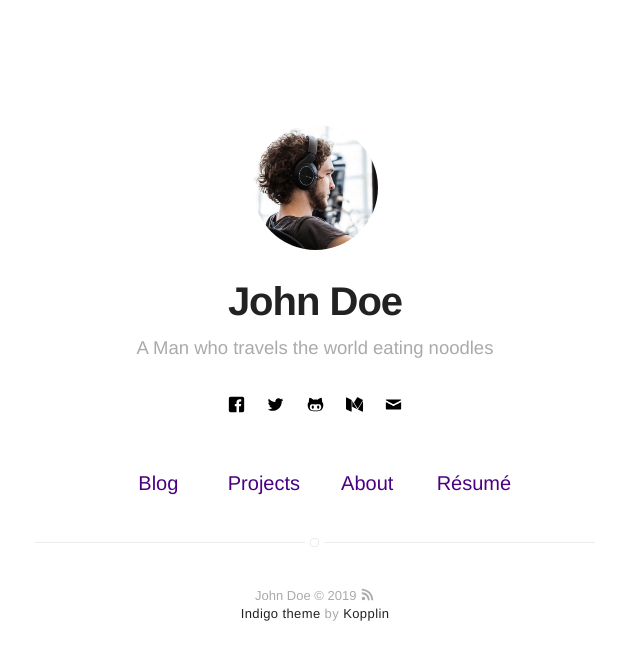
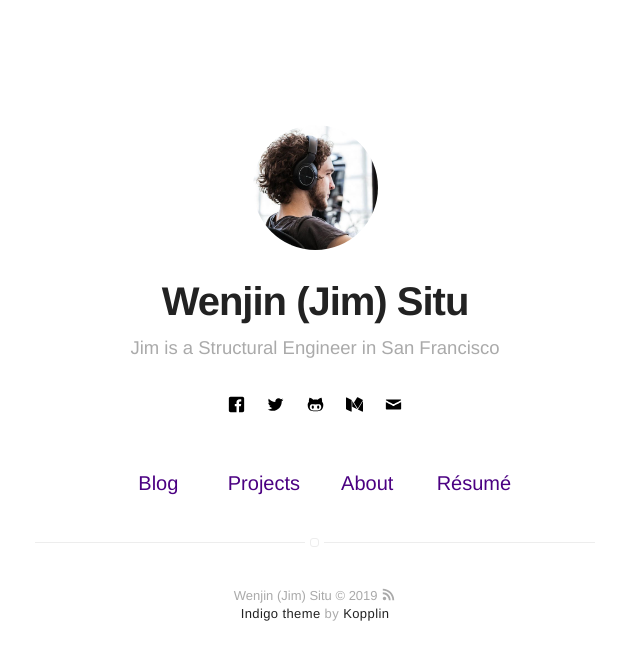
Before and after one commit to jsitu777/wenjinsitu.github.io, a Jekyll site: the page built from index.html, in a window 1280 px wide. Shown: the top 660 px of the page, without its empty margins (325-965 px from the left). Built offline with Jekyll 4.4.1, drawn with Linux system fonts in a browser that asks for light colours.

Commit message:
Update _config.yml

```diff
--- a/_config.yml
+++ b/_config.yml
@@ -1,6 +1,6 @@
 # main text of home
-name: John Doe
-bio: A Man who travels the world eating noodles
+name: Wenjin (Jim) Situ
+bio: Jim is a Structural Engineer in San Francisco
 
 # twitter summary info
 description: A blog about technology and stuff related
```
